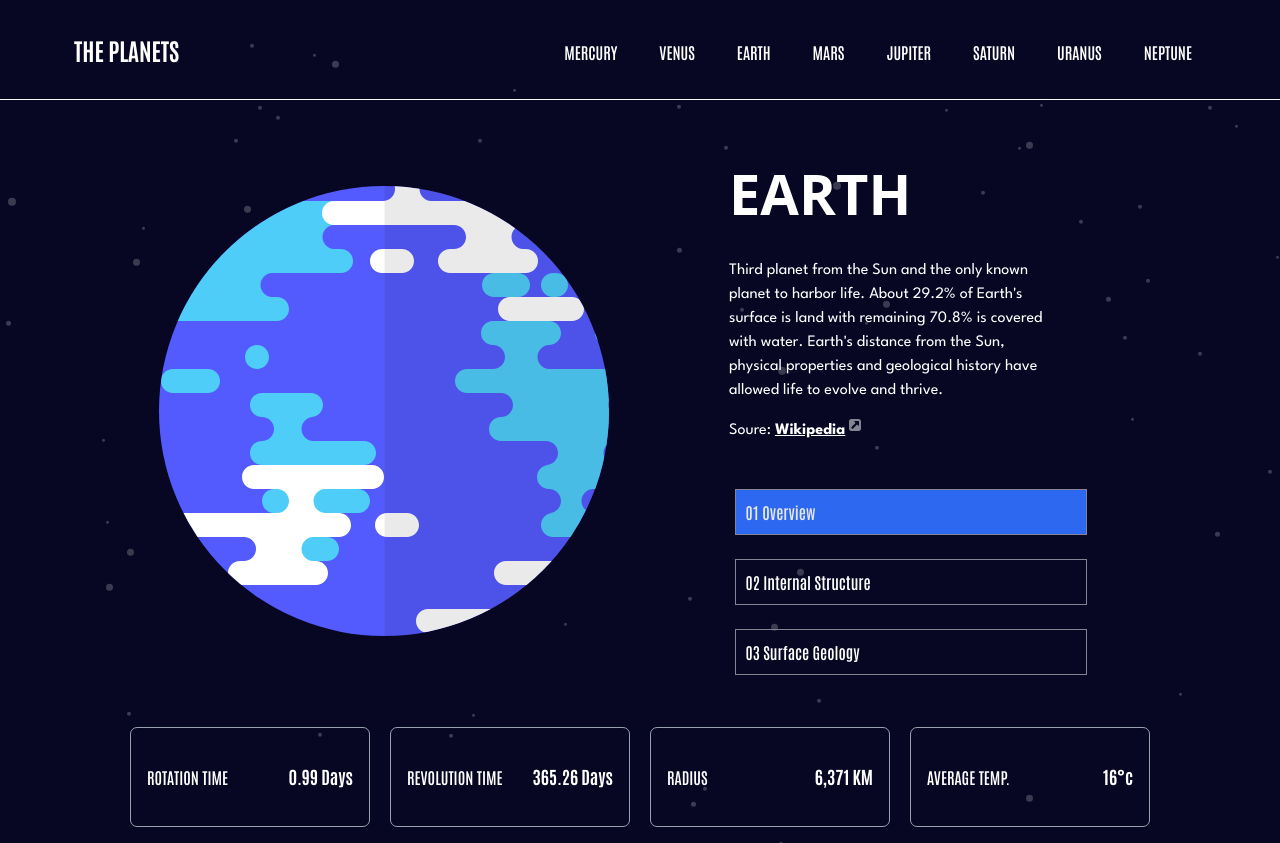
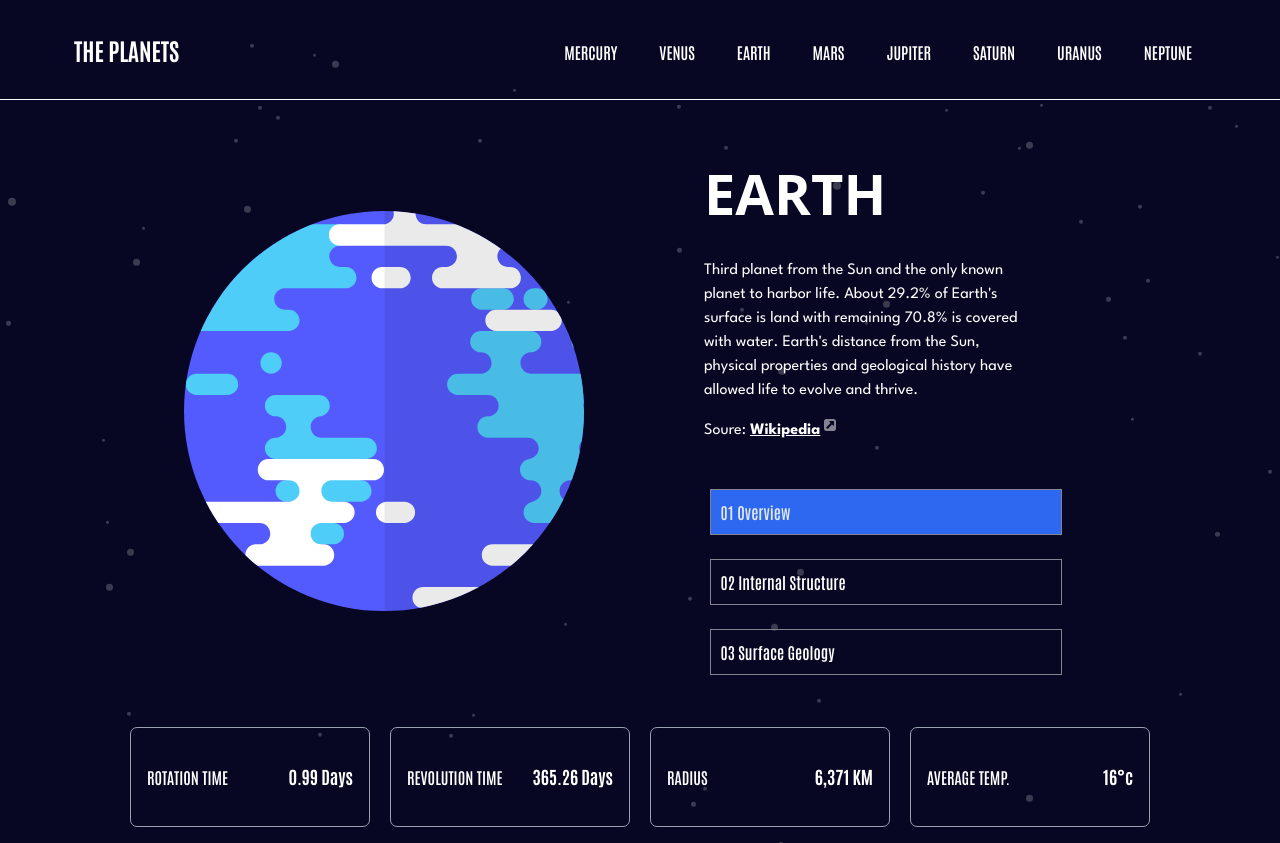
Before and after one commit to ItaloDev-Marcelo/planets-fect, a React (Vite) app: page / in a window 1280 px wide. Built offline with nearby package versions, Linux system fonts and the light colour scheme.

Commit message:
style: add more style and remove classes

```diff
--- a/src/components/Layout/CommunLayout.tsx
+++ b/src/components/Layout/CommunLayout.tsx
@@ -63,7 +63,7 @@ const CommunLayout = ({data}:CommunLayoutProps) => {
 
        <main className='text-white flex flex-col items-center justify-center'>
        <div className=' flex flex-col xl:flex-row   mt-0 md:my-10 lg:my-0 xl:pt-7 px-50 xl:px-5 xl:gap-30 items-center justify-between '>
-          <div className='my-10   xl:my-0  '>
+          <div className='my-10 xl:my-0'>
             <ImgSelect selectTab={selectTab} data={data} />
           </div>
            <section className=' text-center lg:text-left justify-around'>
--- a/src/utils/ImgSelect.tsx
+++ b/src/utils/ImgSelect.tsx
@@ -4,15 +4,15 @@ import type { InforBlockProps } from "../shared/types/data.type"
 const ImgSelect = ({selectTab, data}:InforBlockProps) => {
    switch(selectTab) {
       case  "overview":
-        return <FigureContainer><ImageContent name={data.name} style='min-w-30 px-20 md:p-0 md:max-w-75 xl:max-w-125 '  url={data.images.planet}/></FigureContainer>
+        return <FigureContainer><ImageContent name={data.name} style='min-w-30 px-20 md:p-0 md:max-w-75 xl:min-w-100 '  url={data.images.planet}/></FigureContainer>
       break
       case  "structure":
-        return <FigureContainer><ImageContent name={data.name} style='min-w-30 px-20 md:p-0 md:max-w-75 xl:max-w-125' url={data.images.internal}/></FigureContainer>
+        return <FigureContainer><ImageContent name={data.name} style='min-w-30 px-20 md:p-0 md:max-w-75 xl:min-w-100' url={data.images.internal}/></FigureContainer>
       break
       case  "geology":
         return <FigureContainer style='relative'>
-             <ImageContent name={data.name} style='min-w-30 px-20 md:p-0 md:max-w-75 xl:max-w-125' url={data.images.planet}/>
-             <div className='absolute top-22 left-48 md:top-40 xl:left-80 xl:top-75 md:left-50 '>
+             <ImageContent name={data.name} style='min-w-30 px-20 md:p-0 md:max-w-75 xl:min-w-100' url={data.images.planet}/>
+             <div className='absolute top-22 left-48 md:top-40 xl:left-60 xl:top-60 md:left-50 '>
                   <ImageContent style="w-30  md:max-w-40 xl:w-110 rotate-320" url={data.images.geology}/>
              </div>
         </FigureContainer>
```
